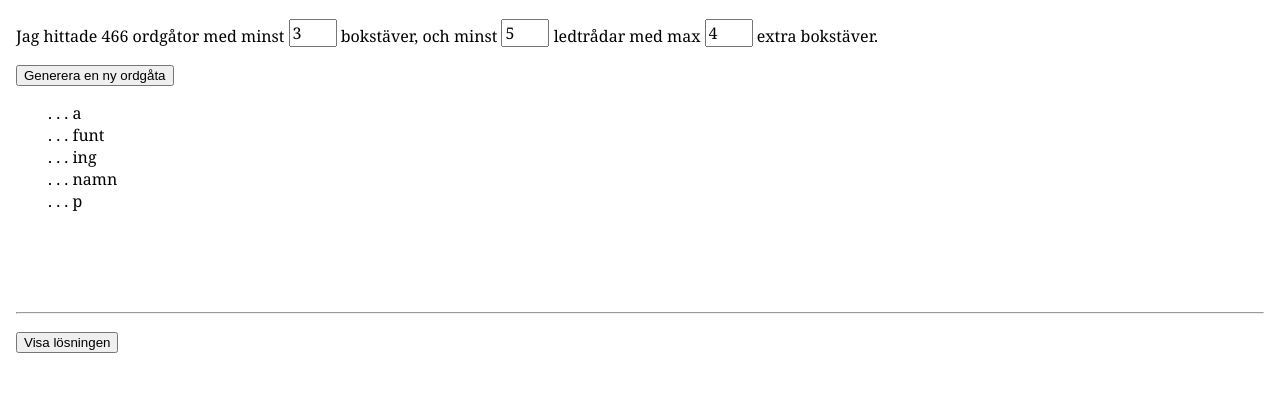
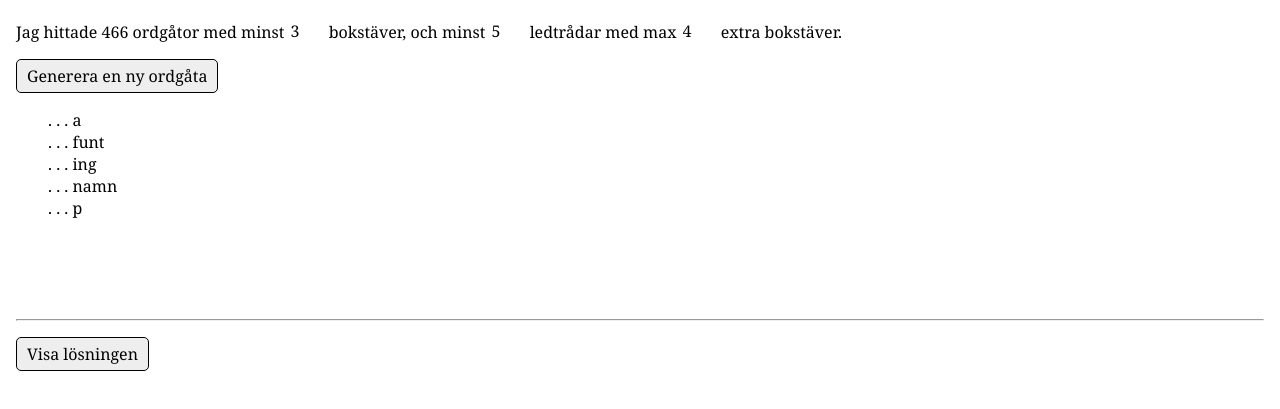
Before and after one commit to heatherleaf/guess-the-word, a plain HTML site: page index.html in a window 1280 px wide. Shown: the part 67-476 px from the top of the page. Drawn offline with Linux system fonts and the light colour scheme.

Commit message:
Layout and CSS

```diff
--- a/index.html
+++ b/index.html
@@ -6,17 +6,30 @@
 <script src="guess-the-word.js"></script>
 <script src="news-lexicon.js"></script>
 <style>
-input[type=number], body {
+body { margin: 1em }
+input[type=number], body, button {
     font-family: Georgia, 'Times New Roman', Times, serif;
     font-size: 12pt;
 }
-body { margin: 1em }
-input[type=number] { vertical-align: bottom; width: 2.5em }
+input[type=number] {
+    vertical-align: bottom;
+    width: 2em;
+    border: 0;
+}
+button {
+    padding: 5px 10px;
+    background-color: #eee;
+    border: 1px solid black;
+    border-radius: 5px;
+}
+button:hover { background-color: white }
 ul { padding-left: 2em }
 li { list-style-type: none }
 hr { margin-top: 100px }
-#solution { display: none }
-#show-solution:checked ~ #solution { display: inline; padding-left: 1em }
+#hide-solution-text { display: none }
+#show-solution-text { display: inline }
+#show-solution:checked ~ * #hide-solution-text { display: inline }
+#show-solution:checked ~ * #show-solution-text { display: none }
 #show-solution { display: none }
 </style>
 </head>
@@ -36,9 +49,11 @@ med max <input type="number" id="maxchars" min="2" max="10" value="4"/> extra bo
 
 <hr/>
 <p>
-<button><label for="show-solution" id="solution-checkbox">Visa lösningen</label></button>
 <input type="checkbox" id="show-solution"/>
-<span id="solution"></span>
+<button><label for="show-solution">
+    <span id="show-solution-text">Visa lösningen</span>
+    <span id="hide-solution-text">Göm lösningen = <span id="solution"></span></span>
+</label></button>
 </p>
 
 </body>
```
